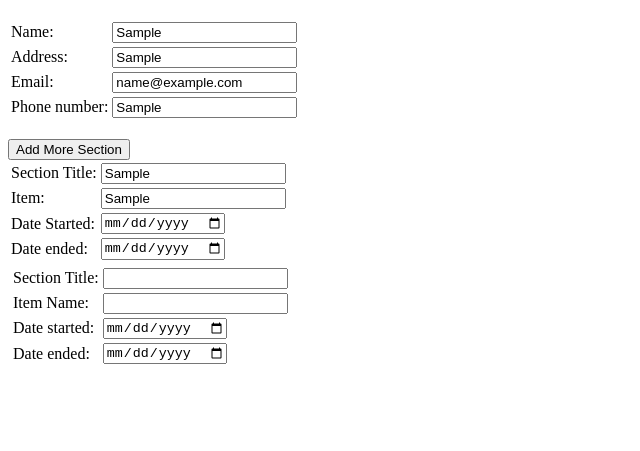
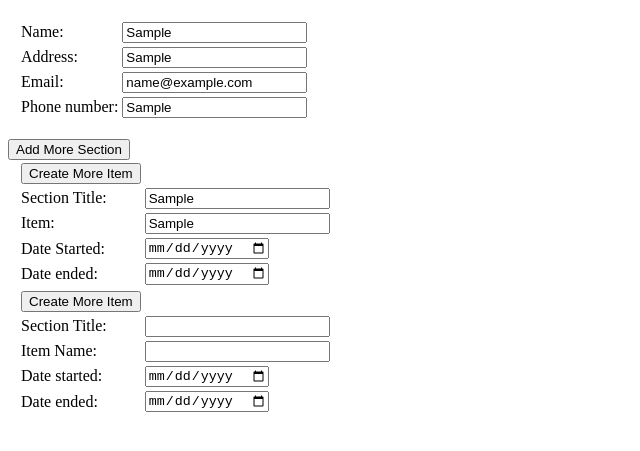
Before and after one commit to Elton-Ho/CSC337-Final-Project, a plain HTML site: page resume-form.html in a window 1280 px wide. Both pictures are taken after typing "Sample", "Sample", "name@example.com", "Sample", "Sample", "Sample" into the empty fields and a click on the button "Add More Section". Shown: the part 61-512 px from the top of the page, without its empty margins (0-640 px from the left). Drawn offline with Linux system fonts and the light colour scheme.

Commit message:
Add the create item button

```diff
--- a/resume-form.html
+++ b/resume-form.html
@@ -2,54 +2,61 @@
 <html>
     <head>
         <title>Submit Your Own Resume</title>
+        <style>
+            table{
+                margin-left: 10px;
+            }
+        </style>
         <script>
             var currentSectionID = 0 // first one already created with id 0
             var currentItemID = 0 // first one already created with id 0
 
             function createSection(){
-                var body = document.getElementsByTagName("body")[0]
+                var resume = document.getElementById("resume")
                 var sectionTable = document.createElement("table")
-                body.appendChild(sectionTable)
+                resume.appendChild(sectionTable)
 
                 currentSectionID += 1
                 sectionTable.setAttribute("id", currentSectionID)
-                createItem(sectionTable)
 
+                createItemButton(sectionTable)
+
+                // create section title
+                var sectionTitleTR = document.createElement("tr")
+                insertData(sectionTitleTR, "section-title", currentSectionID)
+                sectionTable.appendChild(sectionTitleTR)
+
+                // make the first element
+                createItem(currentSectionID)
             }
 
-            function createItem(sectionTable){
+            function createItem(sectionTableID){
+                console.log("hi")
+                var sectionTable = document.getElementById(sectionTableID)
+
                 currentItemID += 1
-                var itemID = "item" + currentItemID
-
-                var itemAsARow = document.createElement("tr")
-                sectionTable.appendChild(itemAsARow)
-
-                itemAsARow.setAttribute("id", itemID)
-
-                var sectionTitleTR = document.createElement("tr")
-                insertData(sectionTitleTR, "section-title")
-                itemAsARow.appendChild(sectionTitleTR)
 
                 var itemNameTR = document.createElement("tr")
-                insertData(itemNameTR, "item-name")
-                itemAsARow.appendChild(itemNameTR)
+                insertData(itemNameTR, "item-name", currentItemID)
+                sectionTable.appendChild(itemNameTR)
 
                 var dateStartTR = document.createElement("tr")
-                insertData(dateStartTR, "date-start")
-                itemAsARow.appendChild(dateStartTR)
+                insertData(dateStartTR, "date-start", currentItemID)
+                sectionTable.appendChild(dateStartTR)
 
                 var dateEndTR = document.createElement("tr")
-                insertData(dateEndTR, "date-end")
-                itemAsARow.appendChild(dateEndTR)
-
+                insertData(dateEndTR, "date-end", currentItemID)
+                sectionTable.appendChild(dateEndTR)
             }
 
 
-            function insertData(tr, type){
+            function insertData(tr, type, currentGeneralID){
                 var labelTextObject = {"section-title": "Section Title: ", "item-name": "Item Name: ",
                 "date-start": "Date started: ", "date-end": "Date ended: "}
-                var id = type + currentItemID
 
+                var id = type + currentGeneralID
+
+                console.log(id)
                 var tdLable = document.createElement("td")
                 var label = document.createElement("label")
                 tdLable.appendChild(label)
@@ -69,11 +76,25 @@
                 tr.appendChild(tdLable)
                 tr.appendChild(tdInput)
             }
+
+            function createItemButton(sectionTable){
+                var createItemButton = document.createElement("input")
+
+                var createButtonTR = document.createElement("tr")
+                var createButtonTD = document.createElement("td")
+                createButtonTD.appendChild(createItemButton)
+                createButtonTR.appendChild(createButtonTD)
+                sectionTable.appendChild(createButtonTR)
+
+                createItemButton.setAttribute("type", "button")
+                createItemButton.setAttribute("onclick", "createItem('" + sectionTable.id + "')")
+                createItemButton.setAttribute("value", "Create More Item")
+            }
         </script>
     </head>
     <body>
-        <form>
-            <h1>Resume: </h1>
+        <h1>Resume: </h1>
+        <form id = "resume">
             <table>
                 <tr>
                     <td><label for ="name">Name: </label></td>
@@ -96,6 +117,9 @@
             <input type = "button" onclick = "createSection()" value = "Add More Section">
             <table id = "0">
                 <tr>
+                    <td><input type = "button" onclick = "createItem(0)" value = "Create More Item"></td>
+                </tr>
+                <tr>
                     <td><label for ="section-title0">Section Title: </label></td>
                     <td><input type = "text" id = "section-title0" placeholder = "Ex: Work Experience"></td>
                 </tr>
```
